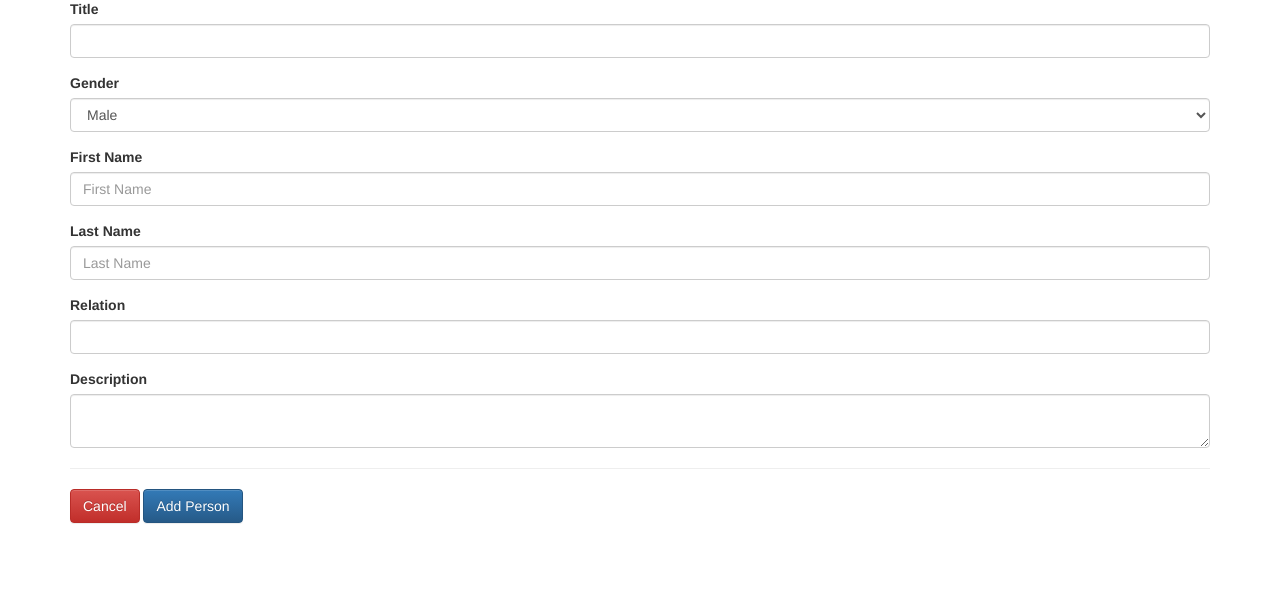
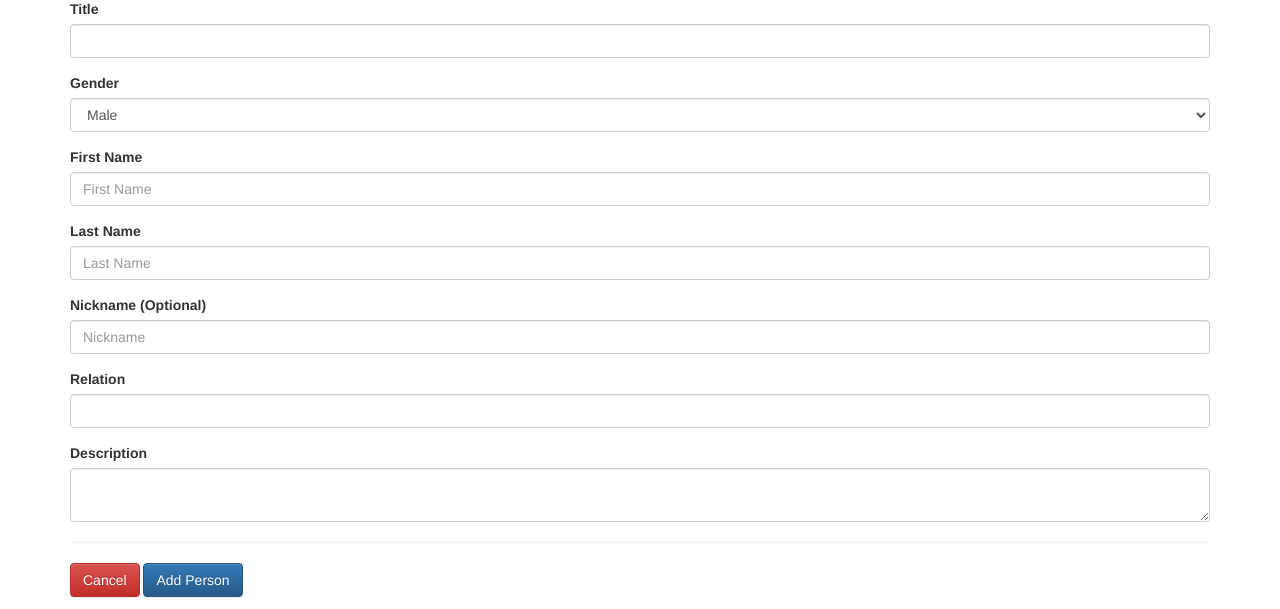
Before and after one commit to Apexal/selectio, a Flask app: page /persons/add in a window 1280 px wide. Shown: the part 191-800 px from the top of the page. Run offline with Flask 2, Linux system fonts and the light colour scheme; some libraries are stand-ins or nearby versions.

Commit message:
Nicknames

```diff
--- a/selectio/models.py
+++ b/selectio/models.py
@@ -6,14 +6,16 @@ class Person(Base):
     id = Column(Integer, primary_key=True)  # e.g. 1, 2, 3, 4
     first_name = Column(String(50))         # e.g. Frank, Nick
     last_name = Column(String(50))          # e.g. Matranga
+    nickname = Column(String(30))           # e.g. Nick
     title = Column(String(30))              # e.g. Mr., Mrs., Fr., Dr.
     relation = Column(String(50))           # Relation to me e.g. self, brother, friend, classmate
     gender = Column(String(10))             # Male, Female
-    age = Column(Integer)                   # e.g. 17, 54, 79
+    description = Column(String(250))                   # e.g. 17, 54, 79
 
-    def __init__(self, first_name=None, last_name=None, title=None, relation=None, gender=None, description=None):
+    def __init__(self, first_name=None, last_name=None, nickname=None, title=None, relation=None, gender=None, description=None):
         self.first_name = first_name
         self.last_name = last_name
+        self.nickname = nickname
         self.title = title
         self.relation = relation
         self.gender = gender
--- a/selectio/static/css/style.css
+++ b/selectio/static/css/style.css
@@ -7,7 +7,6 @@ body {
 
 /* User Index */
 .person-panel blockquote {
-    height: 100px;
     margin-bottom: 0;
 }
 /* ---------- */
--- a/selectio/templates/persons/add_person.html
+++ b/selectio/templates/persons/add_person.html
@@ -46,6 +46,11 @@
                 </div>
 
                 <div class="form-group">
+                    <label for="nickname">Nickname (Optional)</label>
+                    <input type="text" class="form-control" id="nickname" name="nickname" placeholder="Nickname">
+                </div>
+
+                <div class="form-group">
                     <datalist id="relations">
                         {% for relation in relations %}
                             <option value="{{ relation | title }}">
--- a/selectio/views.py
+++ b/selectio/views.py
@@ -1,6 +1,6 @@
 from selectio import app, db_session
 from selectio.models import *
-from flask import render_template, request, flash
+from flask import render_template, request, redirect, url_for, flash
 
 @app.route('/')
 def index():
@@ -28,13 +28,18 @@ def add_person():
         # Get all values from form
         first_name = request.form['firstName'].strip()
         last_name = request.form['lastName'].strip()
+        nickname = first_name
+
+        if 'nickname' in request.form:
+            nickname = request.form['nickname'].strip()
+
         title = request.form['title'].strip()
         relation = request.form['relation'].strip().lower()
         gender = request.form['gender'].strip().lower()
         description = request.form['description'].strip()
 
         # Create new person
-        new_person = Person(first_name, last_name, title, relation, gender, description)
+        new_person = Person(first_name, last_name, nickname, title, relation, gender, description)
         db_session.add(new_person)
         db_session.commit()
 
```
Also changed, not shown: selectio/templates/persons/persons.html (+8 -1 lines).
